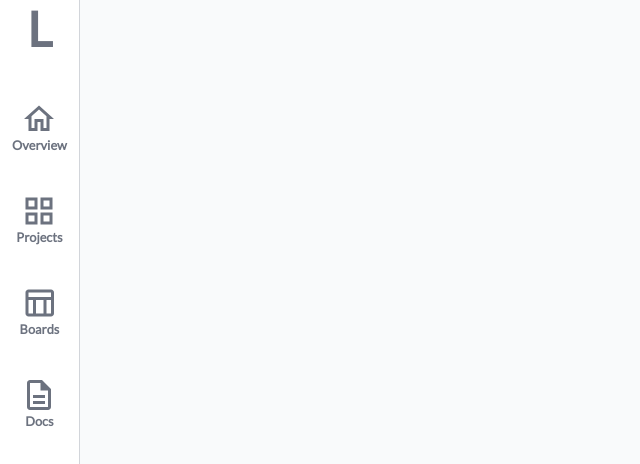
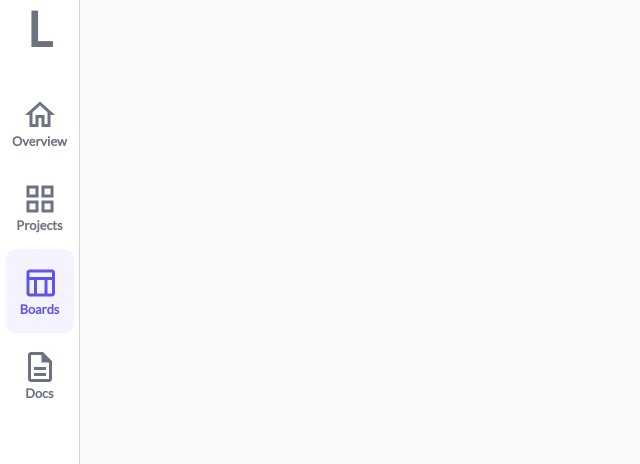
Before and after one commit to sandje00/dipl, a Vue app: page /boards in a window 1280 px wide. Shown: the top 464 px of the page, without its empty margins (0-640 px from the left). Built offline with nearby package versions, Linux system fonts and the light colour scheme; the HTML template or start-up script is replaced by a standard one.

Commit message:
Style active link

```diff
--- a/client/components/common/Sidebar.vue
+++ b/client/components/common/Sidebar.vue
@@ -4,36 +4,40 @@
     <nav class="flex-v align-items-center mt-xl">
       <router-link
         :to="{ name: 'overview' }"
+        :class="{ 'active': pathName === 'overview' }"
         class="navlink"
       >
-        <div class="flex-v align-items-center py-l">
+        <div class="flex-v align-items-center pa-m">
           <icon-home></icon-home>
           <span>Overview</span>
         </div>
       </router-link>
       <router-link
         :to="{ name: 'projects' }"
+        :class="{ 'active': pathName === 'projects' }"
         class="navlink"
       >
-        <div class="flex-v align-items-center py-l">
+        <div class="flex-v align-items-center pa-m">
           <icon-projects></icon-projects>
           <span>Projects</span>
         </div>
       </router-link>
       <router-link
         :to="{ name: 'boards' }"
+        :class="{ 'active': pathName === 'boards' }"
         class="navlink"
       >
-        <div class="flex-v align-items-center py-l">
+        <div class="flex-v align-items-center pa-m">
           <icon-boards></icon-boards>
           <span>Boards</span>
         </div>
       </router-link>
       <router-link
         :to="{ name: 'docs' }"
+        :class="{ 'active': pathName === 'docs' }"
         class="navlink"
       >
-        <div class="flex-v align-items-center py-l">
+        <div class="flex-v align-items-center pa-m">
           <icon-docs></icon-docs>
           <span>Docs</span>
         </div>
@@ -44,13 +48,20 @@
 
 <script>
 import AppLogo from './Logo';
+import { computed } from 'vue';
 import IconBoards from '../icons/IconBoards';
 import IconDocs from '../icons/IconDocs';
 import IconHome from '../icons/IconHome';
 import IconProjects from '../icons/IconProjects';
+import { useRoute } from 'vue-router';
 
 export default {
   name: 'app-sidebar',
+  setup() {
+    const pathName = computed(() => useRoute().name);
+
+    return { pathName };
+  },
   components: {
     AppLogo,
     IconBoards,
@@ -79,13 +90,19 @@ export default {
     font-size: 0.8rem;
     font-weight: 700;
 
-    &:hover {
+    &:hover, &.active {
       color: var(--color-primary);
 
       svg {
         fill: var(--color-primary);
       }
     }
+
+    &.active {
+      max-width: calc(var(--measure-sidebar-width) * 0.85);
+      background-color: var(--color-primary-light);
+      border-radius: 10px;
+    }
   }
 }
 </style>
```
